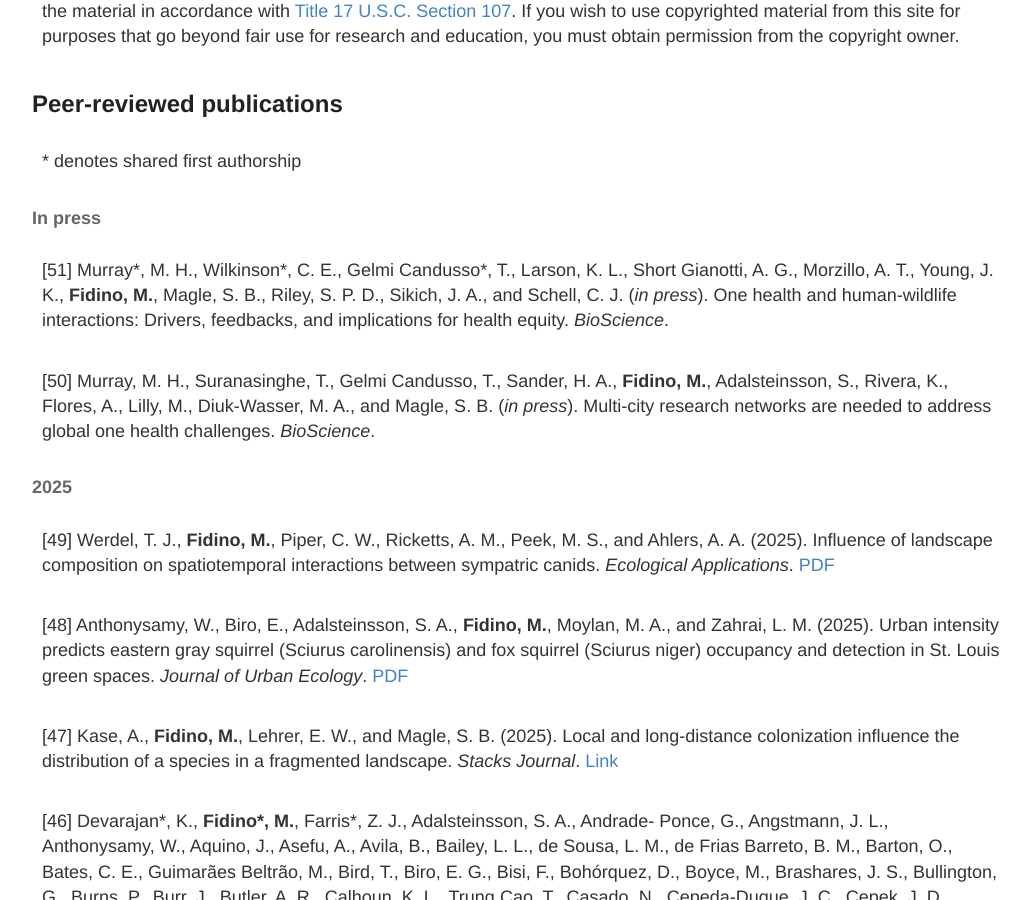
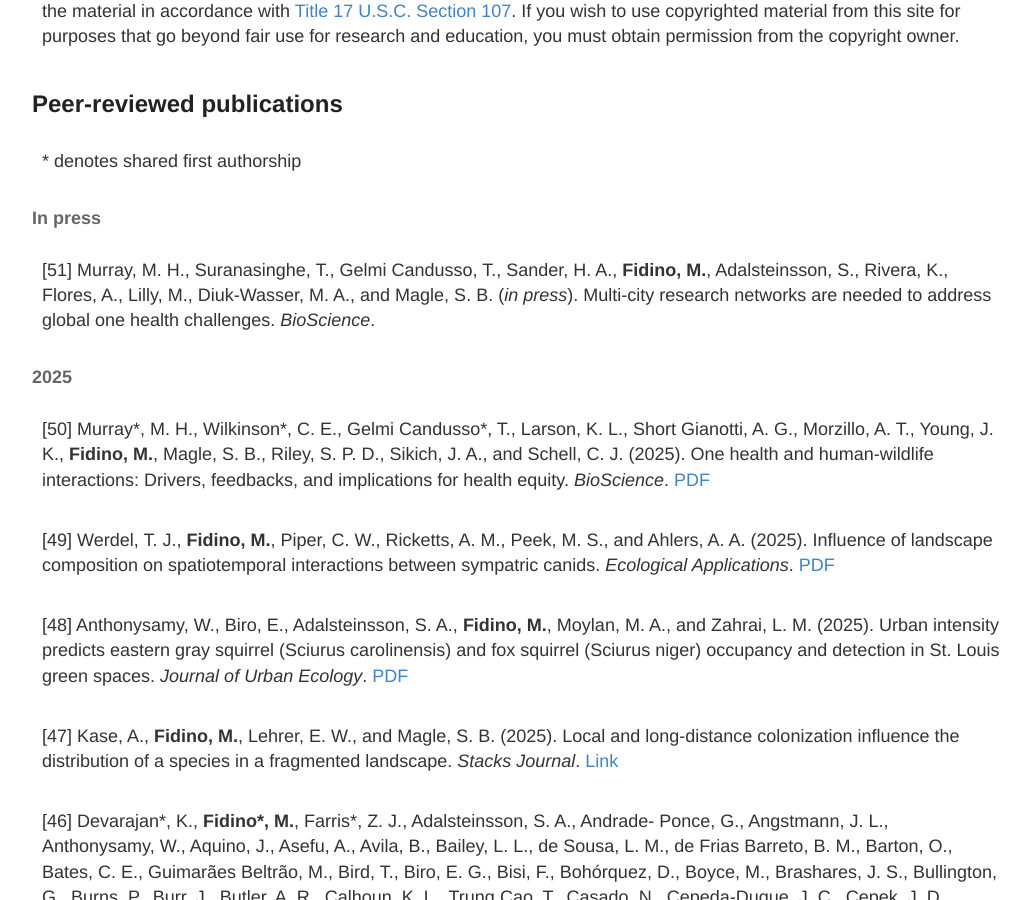
Before and after one commit to mfidino/mfidino.github.io, a Jekyll site: the page built from publications.md, in a window 1280 px wide and 900 px high, scrolled down 338 px. Shown: the whole window, without its empty margins (118-1148 px from the left). Built offline with Jekyll 4.4.1, drawn with Linux system fonts in a browser that asks for light colours.

Commit message:
paper published, updated reviews

```diff
--- a/publications.md
+++ b/publications.md
@@ -17,14 +17,12 @@ This site contains copyrighted material, the use of which has not always been sp
 #### In press
 
 
-[51] Murray<sup>\*</sup>, M. H., Wilkinson<sup>\*</sup>, C. E., Gelmi Candusso<sup>\*</sup>, T., Larson, K. L., Short Gianotti, A. G., Morzillo, A. T., Young, J. K., **Fidino, M.**, Magle, S. B., Riley, S. P. D., Sikich, J. A., and Schell, C. J. (*in press*). One health and human-wildlife interactions: Drivers, feedbacks, and implications for health equity. *BioScience*.
-
-
-
-[50] Murray, M. H., Suranasinghe, T., Gelmi Candusso, T., Sander, H. A., **Fidino, M.**, Adalsteinsson, S., Rivera, K., Flores, A., Lilly, M., Diuk-Wasser, M. A., and Magle, S. B. (*in press*). Multi-city research networks are needed to address global one health challenges. *BioScience*.
+[51] Murray, M. H., Suranasinghe, T., Gelmi Candusso, T., Sander, H. A., **Fidino, M.**, Adalsteinsson, S., Rivera, K., Flores, A., Lilly, M., Diuk-Wasser, M. A., and Magle, S. B. (*in press*). Multi-city research networks are needed to address global one health challenges. *BioScience*.
 
 
 #### 2025
+
+[50] Murray<sup>\*</sup>, M. H., Wilkinson<sup>\*</sup>, C. E., Gelmi Candusso<sup>\*</sup>, T., Larson, K. L., Short Gianotti, A. G., Morzillo, A. T., Young, J. K., **Fidino, M.**, Magle, S. B., Riley, S. P. D., Sikich, J. A., and Schell, C. J. (2025). One health and human-wildlife interactions: Drivers, feedbacks, and implications for health equity. *BioScience*. [PDF](../public/murray_hwi_2025.pdf)
 
 [49] Werdel, T. J., **Fidino, M.**, Piper, C. W., Ricketts, A. M., Peek, M. S., and Ahlers, A. A. (2025). Influence of landscape composition on spatiotemporal interactions between sympatric canids. *Ecological Applications*. [PDF](../public/Werdel_2025.pdf)
 
```
Also changed, not shown: 2 other files.
